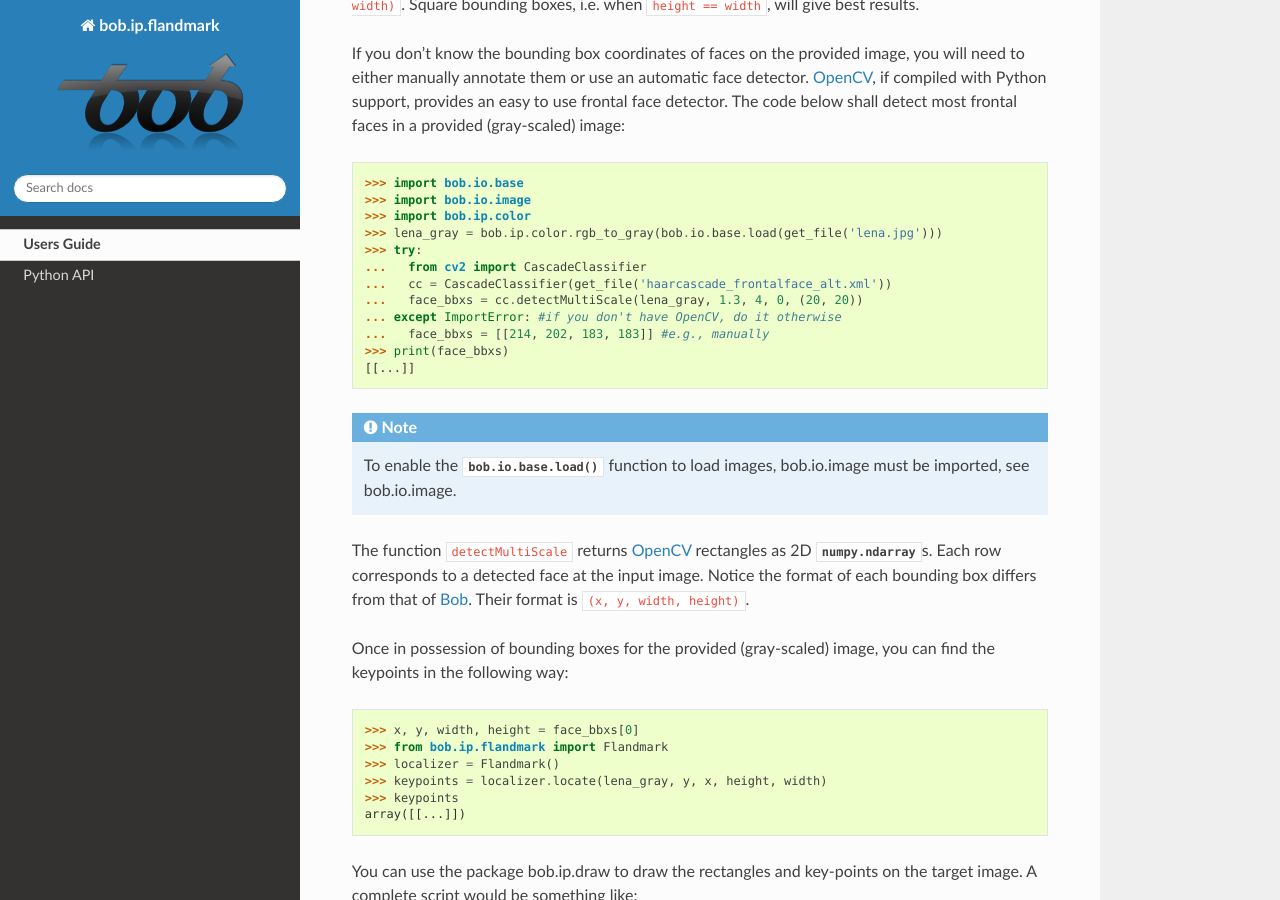
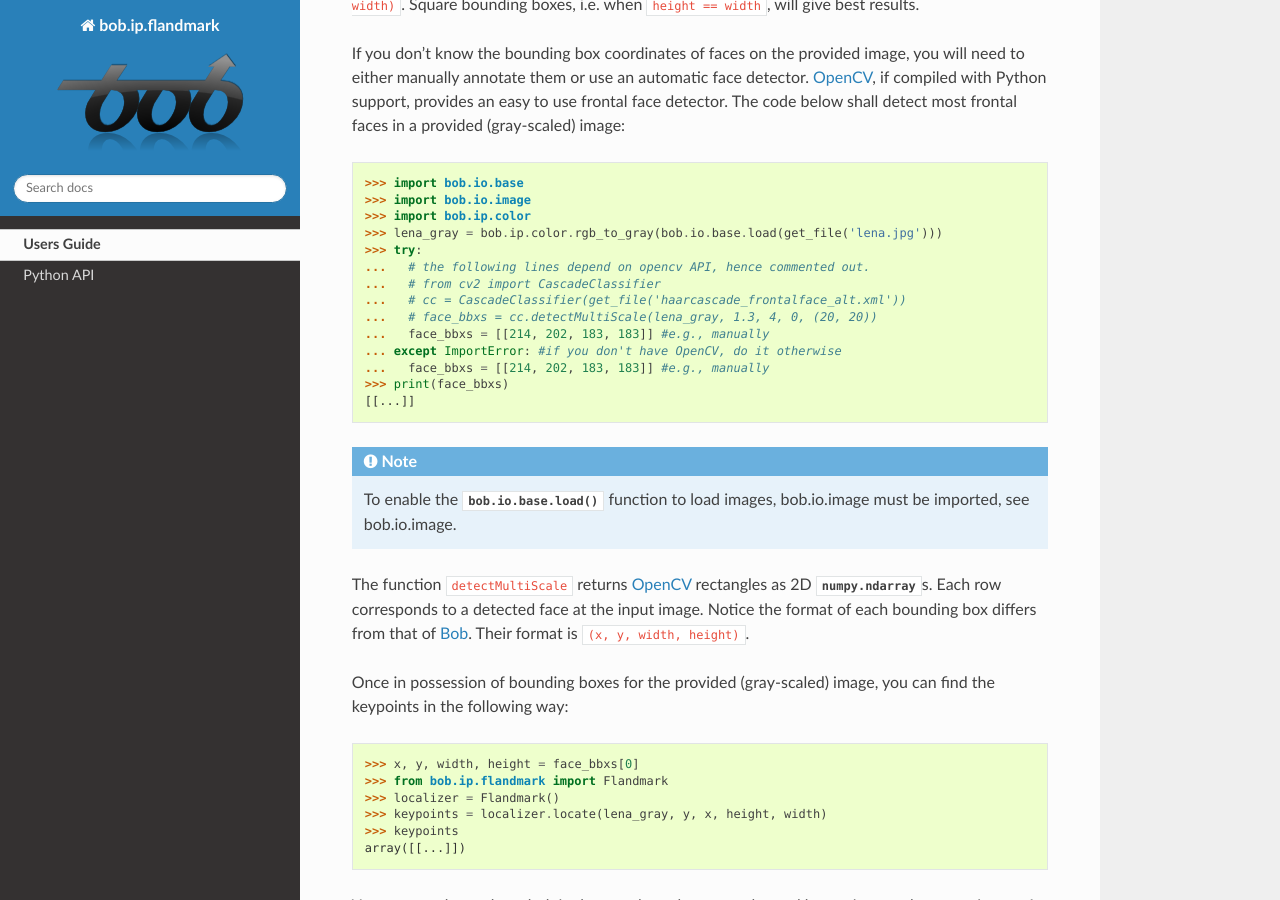
Before and after one commit to bioidiap/bob.ip.flandmark, a Sphinx documentation site: the page built from doc/guide.rst, in a window 1280 px wide and 900 px high, scrolled down 1085 px. Built offline with Sphinx 7.4.7 and the Read the Docs theme 2.0.0, drawn with Linux system fonts in a browser that asks for light colours; formulas are drawn with MathJax 3; the version number could not be read and is left out.

Commit message:
comment opencv instructions from docs

```diff
--- a/doc/guide.rst
+++ b/doc/guide.rst
@@ -64,9 +64,11 @@ The code below shall detect most frontal faces in a provided (gray-scaled) image
    >>> import bob.ip.color
    >>> lena_gray = bob.ip.color.rgb_to_gray(bob.io.base.load(get_file('lena.jpg')))
    >>> try:
-   ...   from cv2 import CascadeClassifier
-   ...   cc = CascadeClassifier(get_file('haarcascade_frontalface_alt.xml'))
-   ...   face_bbxs = cc.detectMultiScale(lena_gray, 1.3, 4, 0, (20, 20))
+   ...   # the following lines depend on opencv API, hence commented out.
+   ...   # from cv2 import CascadeClassifier
+   ...   # cc = CascadeClassifier(get_file('haarcascade_frontalface_alt.xml'))
+   ...   # face_bbxs = cc.detectMultiScale(lena_gray, 1.3, 4, 0, (20, 20))
+   ...   face_bbxs = [[214, 202, 183, 183]] #e.g., manually
    ... except ImportError: #if you don't have OpenCV, do it otherwise
    ...   face_bbxs = [[214, 202, 183, 183]] #e.g., manually
    >>> print(face_bbxs)
```
